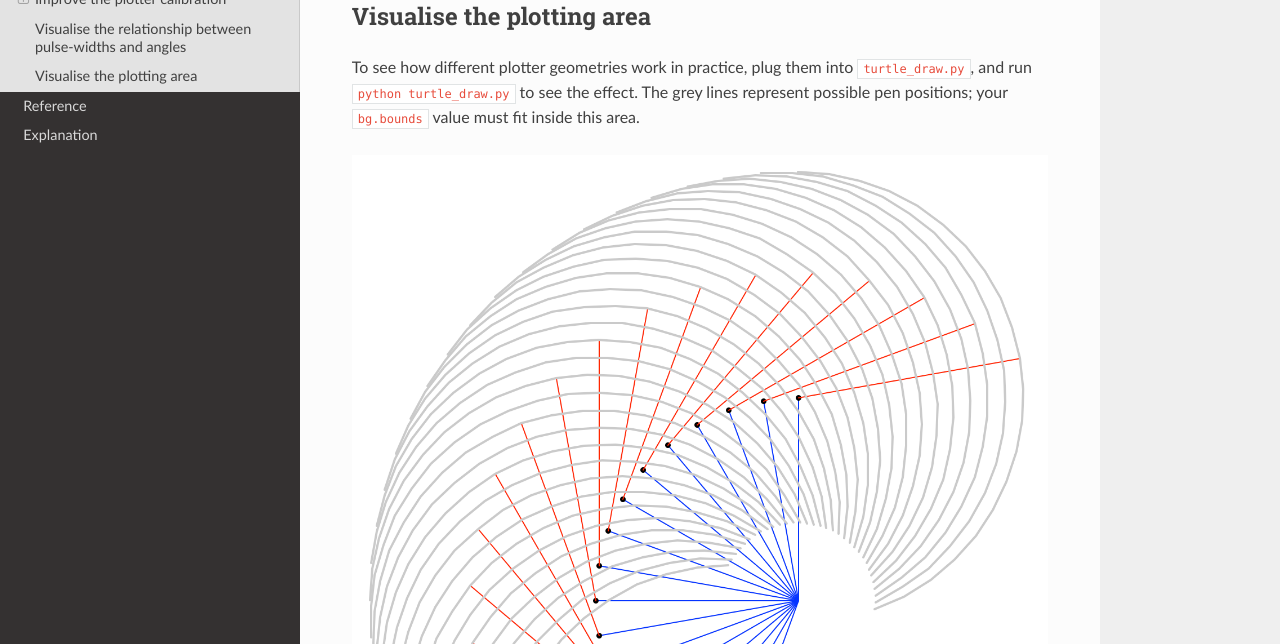
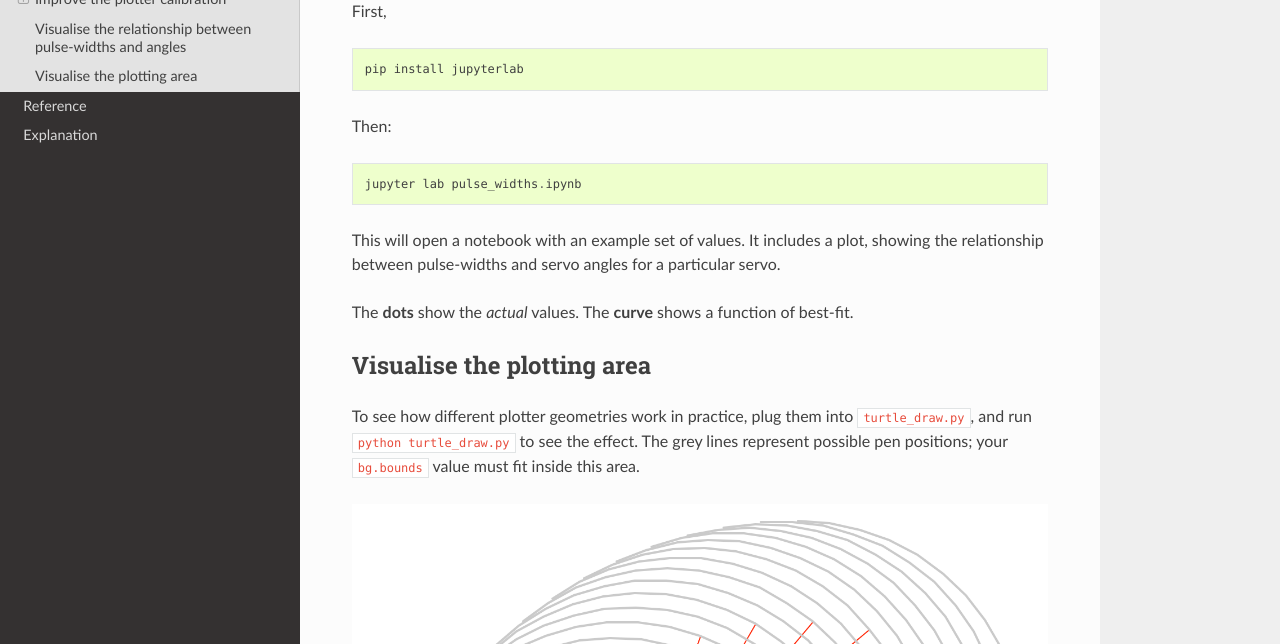
Before and after one commit to evildmp/BrachioGraph, a Sphinx documentation site: the page built from docs/how-to.rst, in a window 1280 px wide and 900 px high, scrolled down 4383 px, cut to the strip 256-900 px from the top of the window. Built offline with Sphinx 7.4.7 and the Read the Docs theme 2.0.0, drawn with Linux system fonts in a browser that asks for light colours.

Commit message:
Further improved documentation

```diff
--- a/brachiograph.py
+++ b/brachiograph.py
@@ -1,3 +1,5 @@
+# coding=utf-8
+
 from time import sleep
 import readchar
 import math
--- a/docs/how-to.rst
+++ b/docs/how-to.rst
@@ -197,6 +197,21 @@ Visualise the relationship between pulse-widths and angles
    :alt: 'Pulse-widths to angles'
    :class: 'main-visual'
 
+First,
+
+::
+
+    pip install jupyterlab
+
+Then::
+
+    jupyter lab pulse_widths.ipynb
+
+This will open a notebook with an example set of values. It includes a plot, showing the relationship
+between pulse-widths and servo angles for a particular servo.
+
+The **dots** show the *actual* values. The **curve** shows a function of best-fit.
+
 
 .. _visualise-area:
 
```
